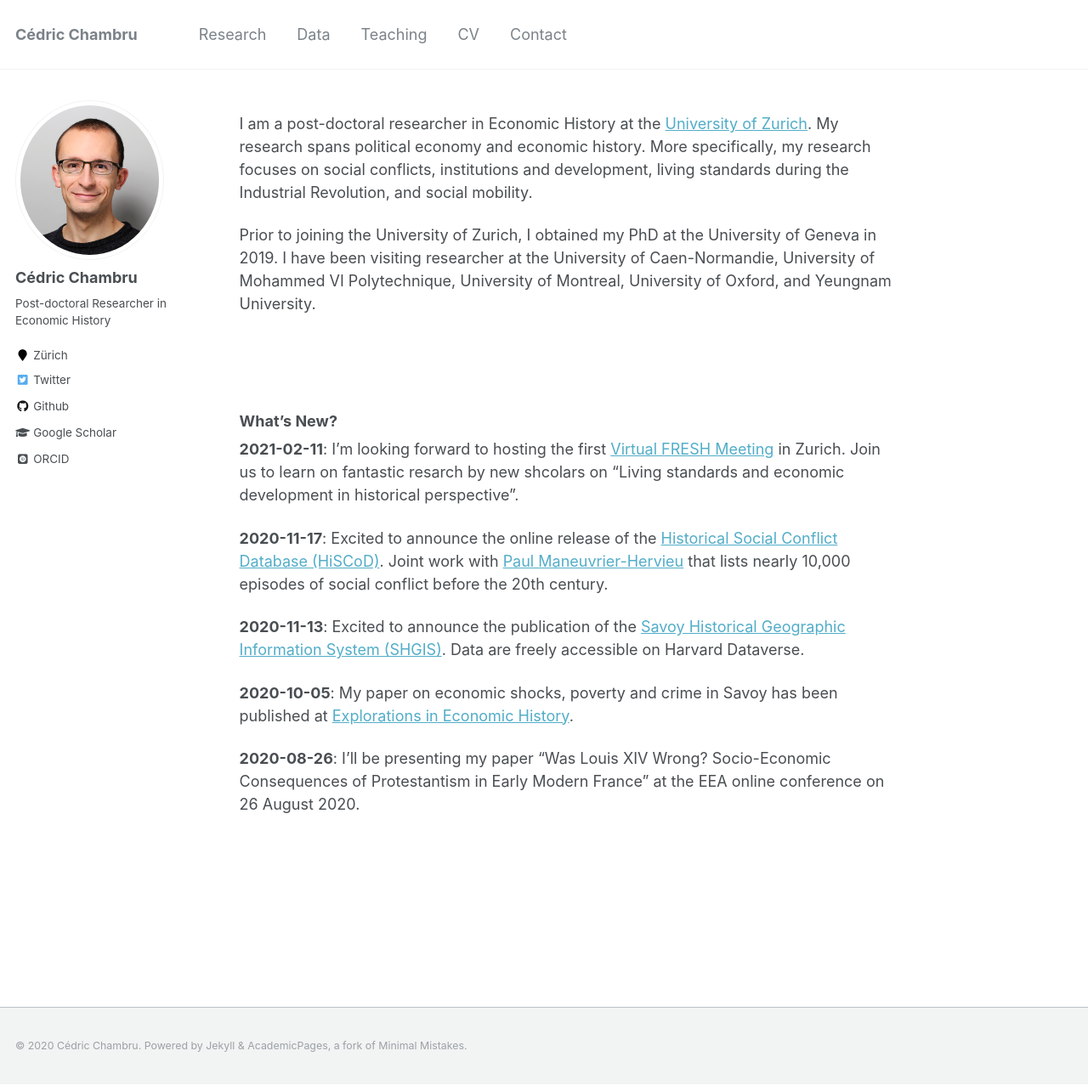
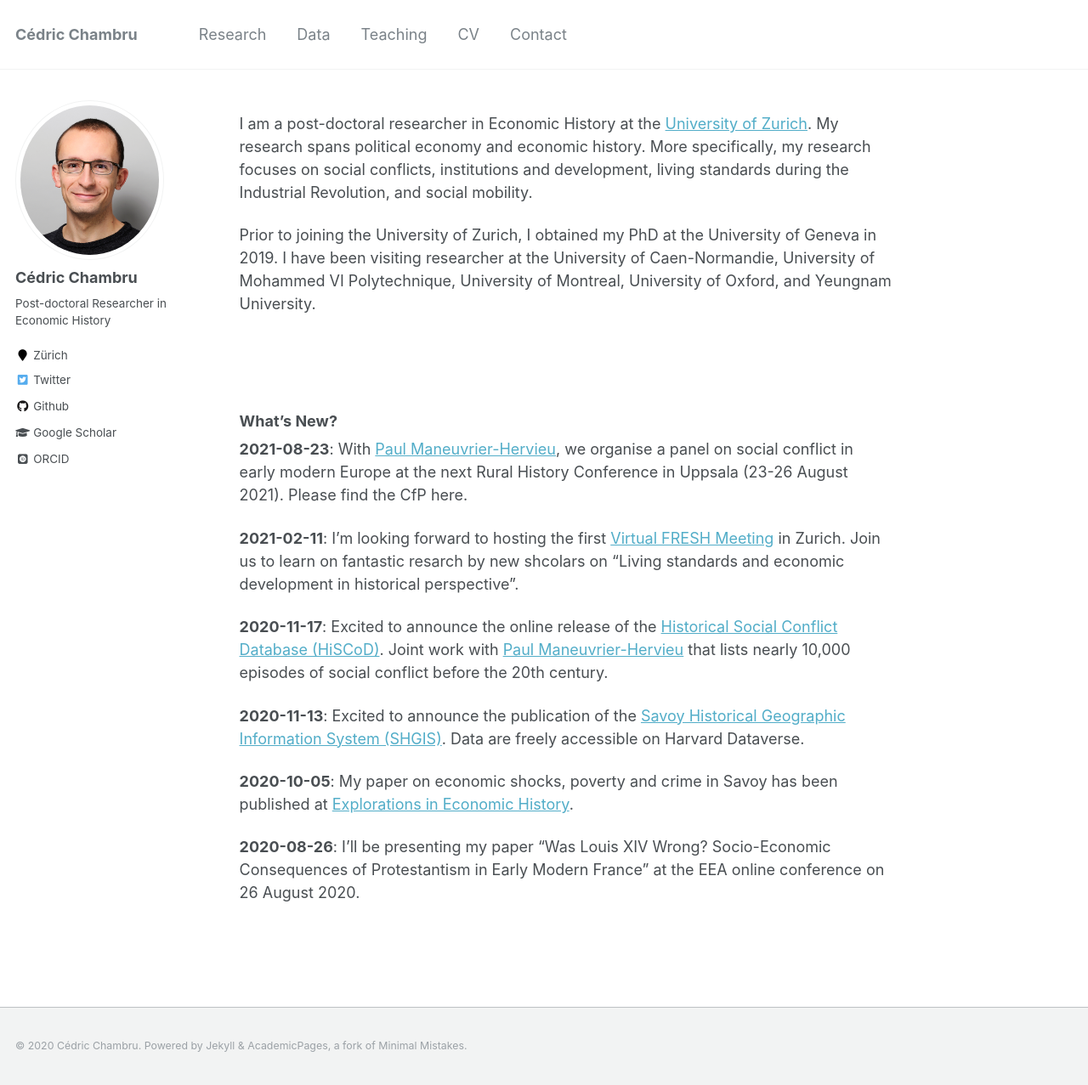
Before and after one commit to CedricChambru/CedricChambru.github.io, a Jekyll site: the page built from _pages/about.md, in a window 1280 px wide and 1277 px high. Shown: the whole window at 85% size. Built offline with Jekyll 4.4.1, drawn with Linux system fonts in a browser that asks for light colours; some web fonts are replaced.

Commit message:
Update about.md

```diff
--- a/_pages/about.md
+++ b/_pages/about.md
@@ -17,6 +17,8 @@ Prior to joining the University of Zurich, I obtained my PhD at the University o
 
 ### What's New?
 
+**2021-08-23**: With [Paul Maneuvrier-Hervieu](https://paulmaneuvrierhervieu.github.io/), we organise a panel on social conflict in early modern Europe at the next Rural History Conference in Uppsala (23-26 August 2021). Please find the CfP here.
+
 **2021-02-11**: I'm looking forward to hosting the first [Virtual FRESH Meeting](http://www.quceh.org.uk/zurich-2021.html) in Zurich. Join us to learn on fantastic resarch by new shcolars on "Living standards and economic development in historical perspective".
 
 **2020-11-17**: Excited to announce the online release of the [Historical Social Conflict Database (HiSCoD)](https://www.unicaen.fr/hiscod/?locale=en). Joint work with [Paul Maneuvrier-Hervieu](https://paulmaneuvrierhervieu.github.io/) that lists nearly 10,000 episodes of social conflict before the 20th century.
```
